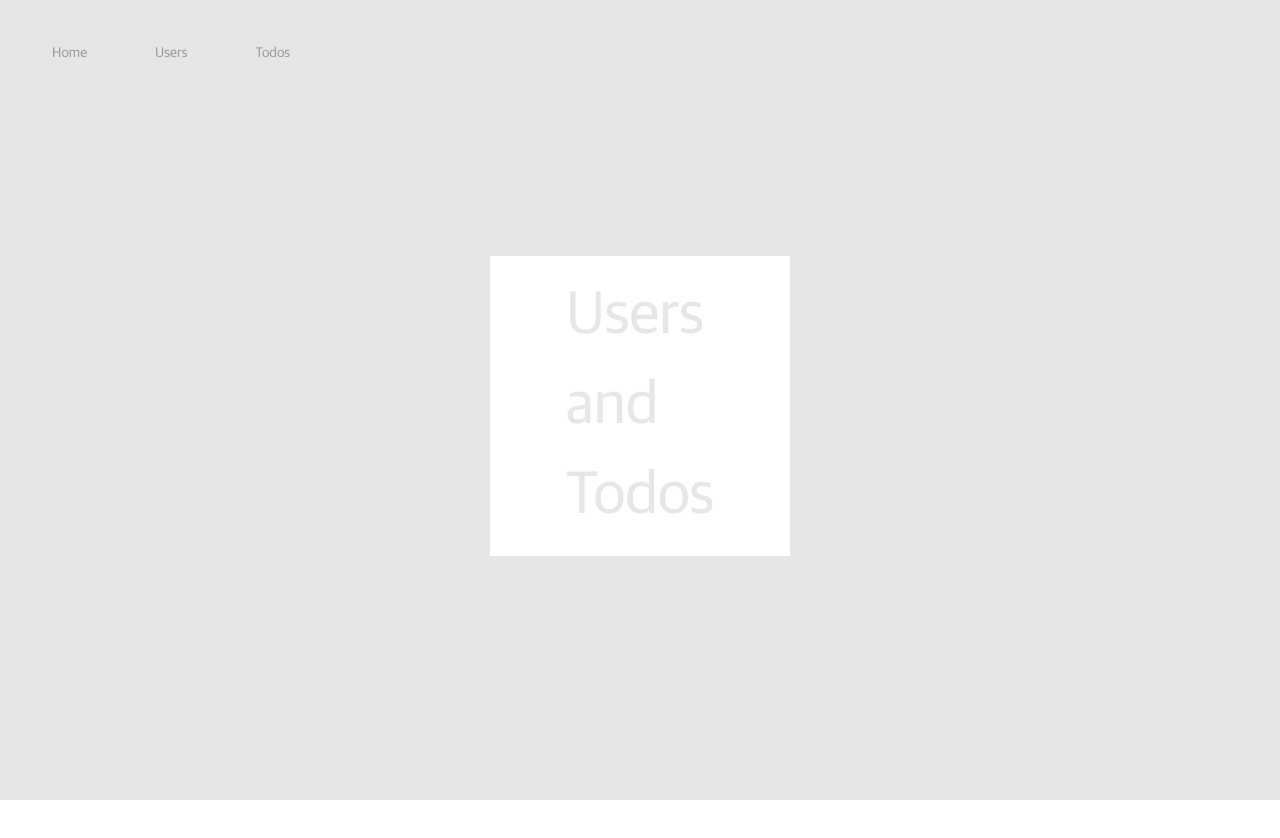
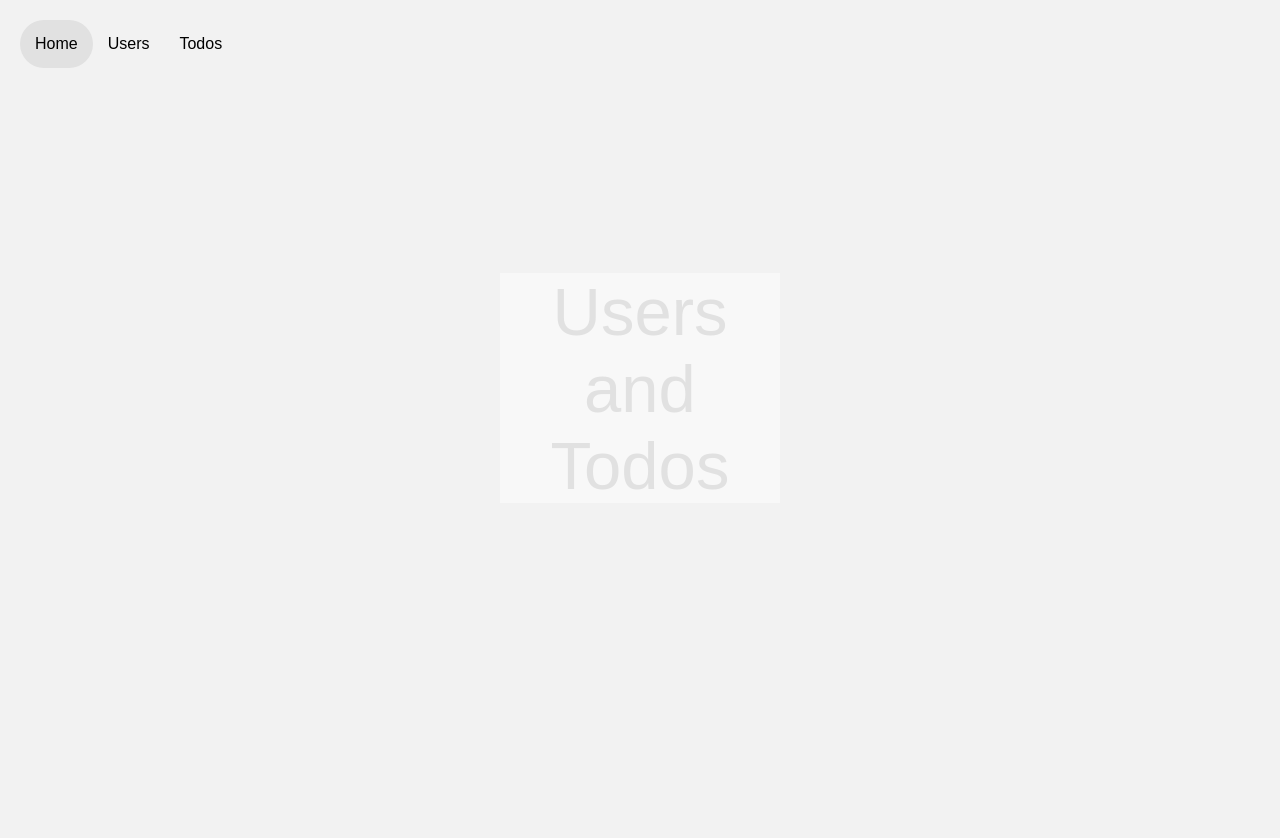
Before and after one commit to iamthevinn/users_and_todos, a React (Create React App) app: page / in a window 1280 px wide. Before the commit the page ends 800 px from the top, so only its background shows below. Built offline with nearby package versions, Linux system fonts and the light colour scheme.

Commit message:
done with todos1

```diff
--- a/src/App.css
+++ b/src/App.css
@@ -1,18 +1,17 @@
 .App {
   padding: 20px;
   height: 100vh;
-  background-color: #e6e6e6;
+  background-color: #F2F2F2;
 }
 .homeTextContainer {
-  font-size: 60px;
+  font-size: 67px;
   word-wrap: normal;
-  width: 300px;
-  height: 300px;
-  display: flex;
-  justify-content: center;
-  align-items: center;
-  background-color: white;
-  color: #e6e6e6;
+  width: 280px;
+  height: 230px;
+  text-align: center;
+  vertical-align: middle;
+  background-color: #F8F8F8;
+  color: #E1E1E1;
 }
 
 .homeScreen {
@@ -21,3 +20,41 @@
   align-items: center;
   height: 80vh;
 }
+
+.usersScreen {
+  padding: 20px
+}
+
+.todosScreen {
+  padding: 20px;
+}
+
+.navItem {
+  float: left;
+  border-radius: 40px;
+}
+
+.navItem:hover {
+  background-color: aqua;
+}
+
+.navItemContent {
+  display: block;
+  padding: 15px;
+  color: black;
+  text-decoration: none;
+}
+
+
+
+.navigation {
+  list-style-type: none;
+  margin: 0;
+  padding: 0;
+  overflow: hidden;
+}
+
+.clickedNav {
+  background-color: #E1E1E1;
+  border-radius: 40px;;
+}
--- a/src/App.js
+++ b/src/App.js
@@ -1,6 +1,6 @@
 import React, { Component } from 'react';
 import './App.css';
-import './ui-toolkit/css/nm-cx/main.css';
+//import './ui-toolkit/css/nm-cx/main.css';
 import { BrowserRouter, Link, Route } from 'react-router-dom';
 
 const Home = (props) => (
@@ -12,40 +12,70 @@ const Home = (props) => (
 )
 
 const Users = (props) => (
-  <div className="homeScreen">
-    <div className="homeTextContainer">
-      Users
-    </div>
+  <div className="">
+    <ul>
+      <li>User 1</li>
+      <li>User 2</li>
+      <li>User 3</li>
+      <li>User 4</li>
+    </ul>
   </div>
 )
 
 const Todos = (props) => (
-  <div className="homeScreen">
-    <div className="homeTextContainer">
-      Todos
-    </div>
+  <div className="">
+    <ul>
+      <li>Todo 1</li>
+      <li>Todo 2</li>
+      <li>Todo 3</li>
+      <li>Todo 4</li>
+    </ul>
   </div>
 )
 
 class App extends Component {
+  constructor(props) {
+    super(props);
+    this.state = {
+      selectedTab: "home"
+    }
+    this.changeTab = this.changeTab.bind(this);
+  }
+
+  changeTab(tabName) {
+    this.setState({selectedTab: tabName})
+  }
+
   render() {
+
+    let homeLink = <Link onClick={() => this.changeTab("home")} className="navItemContent" to="/">Home</Link>;
+    let usersLink = <Link onClick={() => this.changeTab("users")} className="navItemContent" to="/users">Users</Link>;
+    let todosLink = <Link onClick={() => this.changeTab("todos")} className="navItemContent" to="/todos">Todos</Link>
+
+    if (this.state.selectedTab === "home") {
+      homeLink = <Link onClick={() => this.changeTab("home")} className="navItemContent clickedNav" to="/">Home</Link>;
+    } else if (this.state.selectedTab === "users") {
+      usersLink = <Link onClick={() => this.changeTab("users")} className="navItemContent clickedNav" to="/users">Users</Link>;
+    } else if (this.state.selectedTab === "todos") {
+      todosLink = <Link onClick={() => this.changeTab("todos")} className="navItemContent clickedNav" to="/todos">Todos</Link>;
+    }
     return (
       <BrowserRouter>
         <div className="App">
-          <ul className="filter-nav">
-            <li className="filter-nav-entry">
-            <button><Link to="/">Home</Link></button>
+          <div className="navigation">
+            <li className="navItem">
+              {homeLink}
             </li>
-            <li className="filter-nav-entry">
-              <button><Link to="/users">Users</Link></button>
+            <li className="navItem">
+              {usersLink}
             </li>
-            <li className="filter-nav-entry">
-            <button><Link to="/todos">Todos</Link></button>
+            <li className="navItem">
+              {todosLink}
             </li>
-          </ul>
+          </div>
           <Route exact path="/" component={Home} />
-          <Route exact path="/users" component={Users} />
-          <Route exact path="/todos" component={Todos} />
+          <Route path="/users" component={Users} />
+          <Route path="/todos" component={Todos} />
         </div>
       </BrowserRouter>
     );
```
